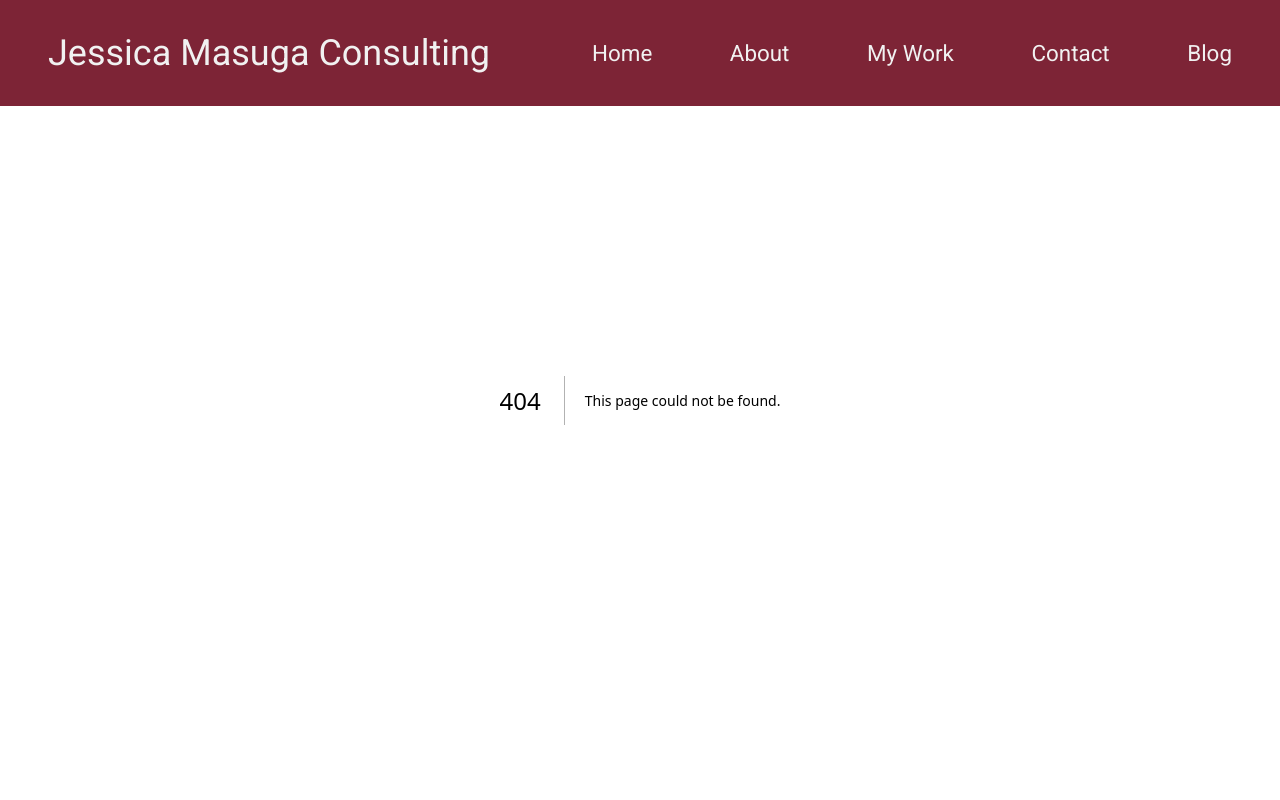
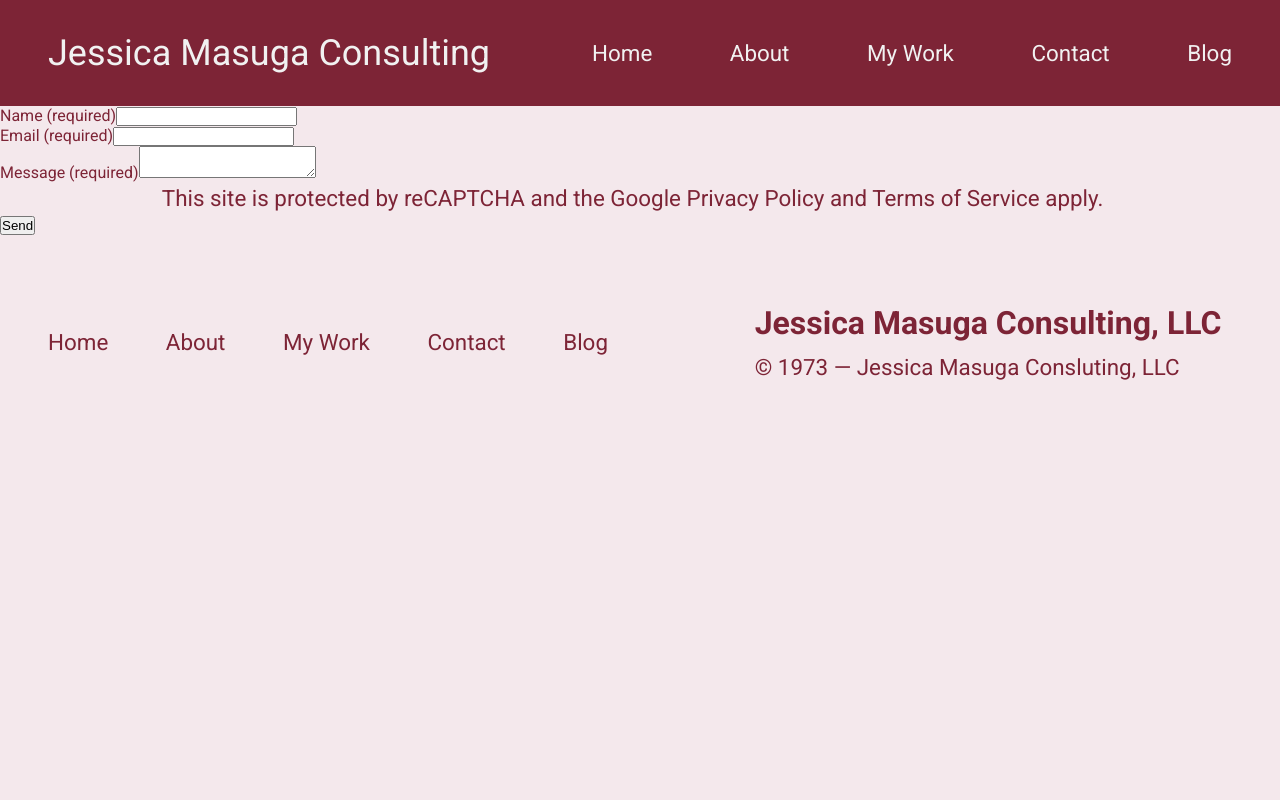
Before and after one commit to kySuga/jess-masuga-consulting, a Next.js app: page /contact in a window 1280 px wide. Before the commit this address had no page. Shown: the top 800 px of the page. Built offline with nearby package versions, Linux system fonts and the light colour scheme.

Commit message:
Created directory and starter files for contact. Built out start to page, added most styles to global for form.

```diff
--- /dev/null
+++ b/src/app/contact/contact.module.css
@@ -0,0 +1,2 @@
+/* contact page styles
+========================= */
--- /dev/null
+++ b/src/app/contact/page.tsx
@@ -0,0 +1,39 @@
+"use client"
+
+import styles from "./contact.module.css"
+
+// contact page
+export default function Contact() {
+  return (
+    <>
+      <div className="banner secondary">
+        <h1>
+          Contact Me
+        </h1>
+        <p>
+          Use the form below or email me at jessmasuga@hotmail.com
+        </p>
+      </div>
+      <div className="form__wrap">
+        <form id="contact-form" action="">
+          <div className="form__element">
+            <label htmlFor="name">Name <span className="size-adj">(required)</span></label>
+            <input type="text" id="name" name="name" required />
+          </div>
+          <div className="form__element">
+            <label htmlFor="email">Email <span className="size-adj">(required)</span></label>
+            <input type="email" id="email" name="email" required />
+          </div>
+          <div className="form__element">
+            <label htmlFor="message">Message <span className="size-adj">(required)</span></label>
+            <textarea id="message" name="message"></textarea>
+          </div>
+        </form>
+        <p className="size-adj">
+          This site is protected by reCAPTCHA and the Google Privacy Policy and Terms of Service apply.
+        </p>
+        <button type="submit" form="contact-form" value="Send">Send</button>
+      </div>
+    </>
+  );
+}
```
